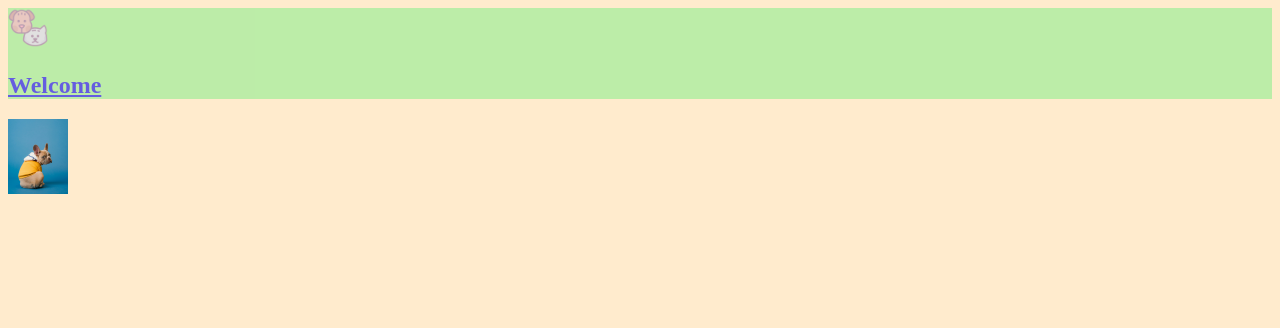
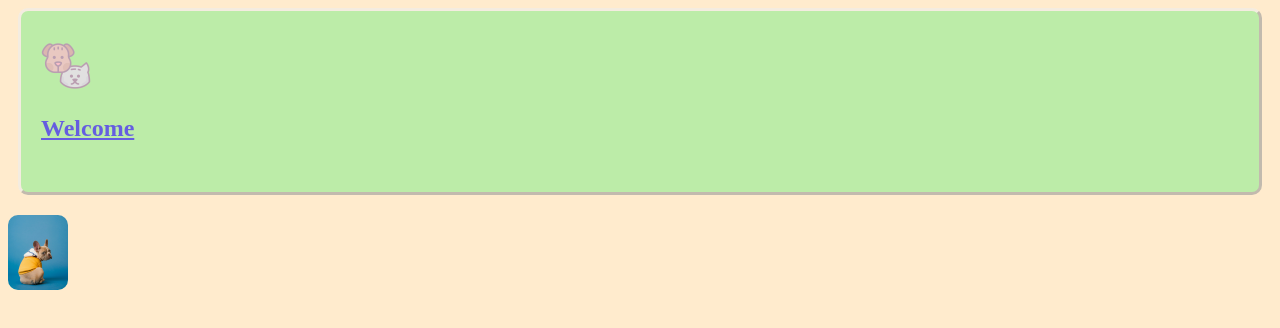
Before and after one commit to Milakynn/Sample-Website-Test-, a plain HTML site: page Index.html in a window 1280 px wide. Drawn offline with Linux system fonts and the light colour scheme.

Commit message:
Add changes

```diff
--- a/Index.html
+++ b/Index.html
@@ -11,11 +11,11 @@
         <nav>
             <div class="container-fluid">
                 <a class="navbar-brand" href="#">
-                    <img src="Logo.png" alt="Pets logo" style="width: 40px;" class="rounded-pill">
+                    <img class="Logo" src="Logo.png" alt="Pets logo">
                     <h1>Welcome</h1>
                 </a>
             </div>
         </nav>
-        <img class="Dog" src="Dog.jpg" class="img-thumbnail" width="60px">
+        <img class="Dog" src="Dog.jpg" alt="Photo Dog">
     </body>
 </html>
--- a/style.css
+++ b/style.css
@@ -5,8 +5,17 @@ body {
 nav {
     background-color: lightgreen;
     opacity: 0.6;
+    padding: 30px 20px;
+    margin: 0px 10px 20px;
+    border-radius: 10px;
+    border-style: outset;
 }
 
-Dog {
-    width: 30px;
+img.Logo {
+    width: 50px;
 }
+
+img.Dog {
+    width: 60px;
+    border-radius: 10px;
+}
```
